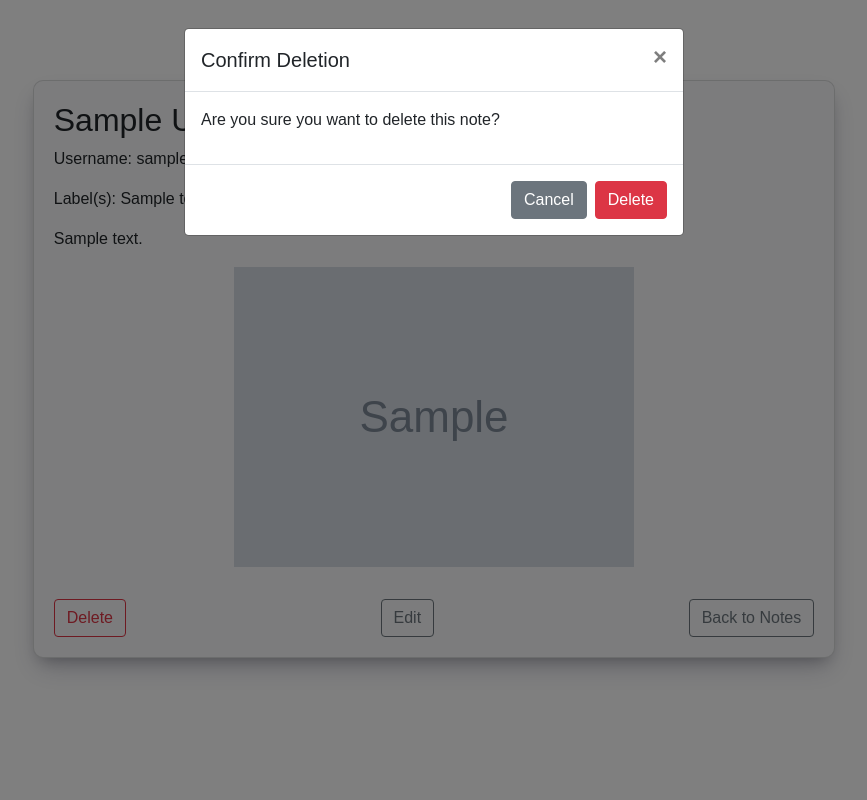
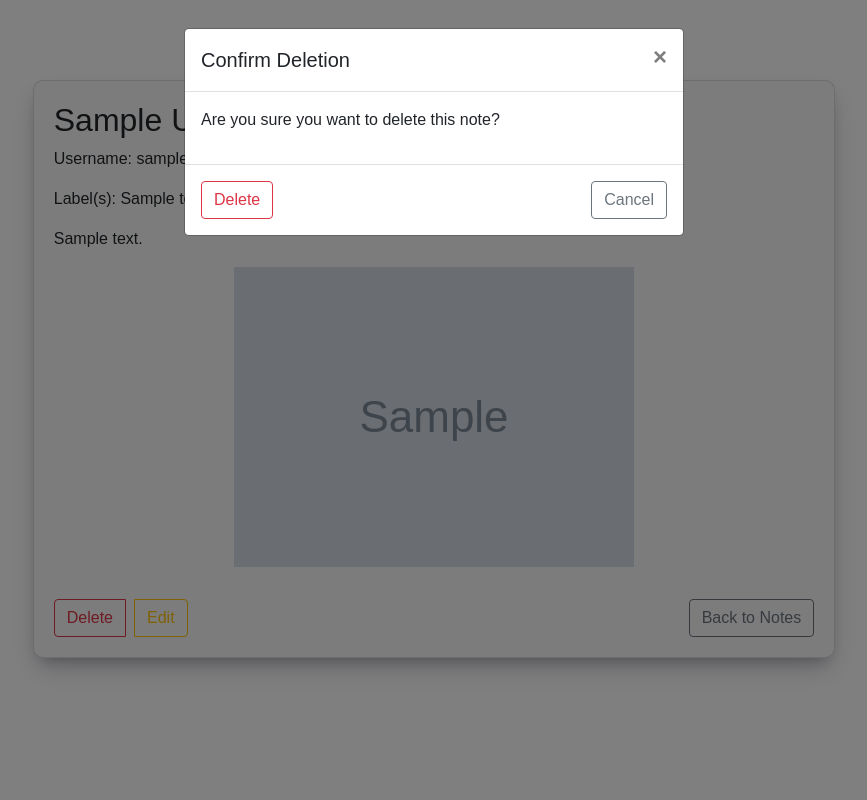
Before and after one commit to Sakib2186/Note-App, a Django app: page /details/1 in a window 1280 px wide, after a click on "Delete". Shown: the whole page, without its empty margins (206-1073 px from the left). Run offline with Django 4.2, Linux system fonts and the light colour scheme; the first user in the database is signed in; tables that the repository leaves empty hold one stand-in row (Sample ...); some libraries are stand-ins or nearby versions.

Commit message:
made minor changes to front end

```diff
--- a/UserData/Templates/add_note.html
+++ b/UserData/Templates/add_note.html
@@ -54,7 +54,7 @@
       }
 
       .selected-image-container {
-        max-width: 100px; /* Set the maximum width for the image container */
+        max-width: 200px; /* Set the maximum width for the image container */
         }
 
         .selected-image {
--- a/UserData/Templates/note_description.html
+++ b/UserData/Templates/note_description.html
@@ -81,14 +81,13 @@
                                 <!-- Move buttons to the bottom with flexbox -->
                                 <div class="mt-3 d-flex justify-content-between">
                                     <!-- Delete button at the bottom left -->
-                                    <button type="button" class="btn btn-outline-danger" data-toggle="modal" data-target="#deleteModal">
-                                        Delete
-                                    </button>
+                                    <div class="btn-group" role="group">
+                                        <button type="button" class="btn btn-outline-danger" data-toggle="modal" data-target="#deleteModal">
+                                            Delete
+                                        </button>
 
-
-                                    <a href="{% url 'UserData:notes_edit' pk %}" class="btn btn-outline-secondary ml-2">Edit</a>
-
-
+                                        <a href="{% url 'UserData:notes_edit' pk %}" class="btn btn-outline-warning ml-2">Edit</a>
+                                    </div>
                                     <!-- Back button at the bottom right -->
                                     <a href="{% url 'UserData:notes_home' username2 %}" class="btn btn-outline-secondary ml-2">Back to Notes</a>
                                 </div>
@@ -107,11 +106,11 @@
                                                 <p>Are you sure you want to delete this note?</p>
                                             </div>
                                             <div class="modal-footer">
-                                                <button type="button" class="btn btn-secondary" data-dismiss="modal">Cancel</button>
-                                                <form method="post" action="{% url 'UserData:note_description' pk=note.pk %}">
+                                                <form method="post" action="{% url 'UserData:note_description' pk=note.pk %}" class="mr-auto">
                                                     {% csrf_token %}
-                                                    <button type="submit" class="btn btn-danger">Delete</button>
+                                                    <button type="submit" class="btn btn-outline-danger">Delete</button>
                                                 </form>
+                                                <button type="button" class="btn btn-outline-secondary" data-dismiss="modal">Cancel</button>
                                             </div>
                                         </div>
                                     </div>
--- a/UserData/Templates/notes_home.html
+++ b/UserData/Templates/notes_home.html
@@ -43,8 +43,8 @@
                     Are you sure you want to logout?
                 </div>
                 <div class="modal-footer">
-                    <button type="button" class="btn btn-secondary" data-dismiss="modal">Cancel</button>
-                    <a href="{% url 'UserData:logout' %}" class="btn btn-danger">Logout</a>
+                    <a href="{% url 'UserData:logout' %}" class="btn btn-outline-danger mr-auto">Logout</a>
+                    <button type="button" class="btn btn-outline-secondary" data-dismiss="modal">Cancel</button>
                 </div>
             </div>
         </div>
--- a/UserData/views.py
+++ b/UserData/views.py
@@ -162,12 +162,15 @@ def notes_edit(request,pk):
 
 
 
-    context = {'title':title,
-               'description':description,
-               'label':note_label,
-               'all_label':label,
-               'images':image,
-               'media_url':settings.MEDIA_URL,}
+    context = {
+            'username2':username,
+            'pk':pk,
+            'title':title,
+            'description':description,
+            'label':note_label,
+            'all_label':label,
+            'images':image,
+            'media_url':settings.MEDIA_URL,}
 
 
     return render(request,"notes_edit.html",context)
```
Also changed, not shown: UserData/Templates/notes_edit.html (+36 -8 lines).
